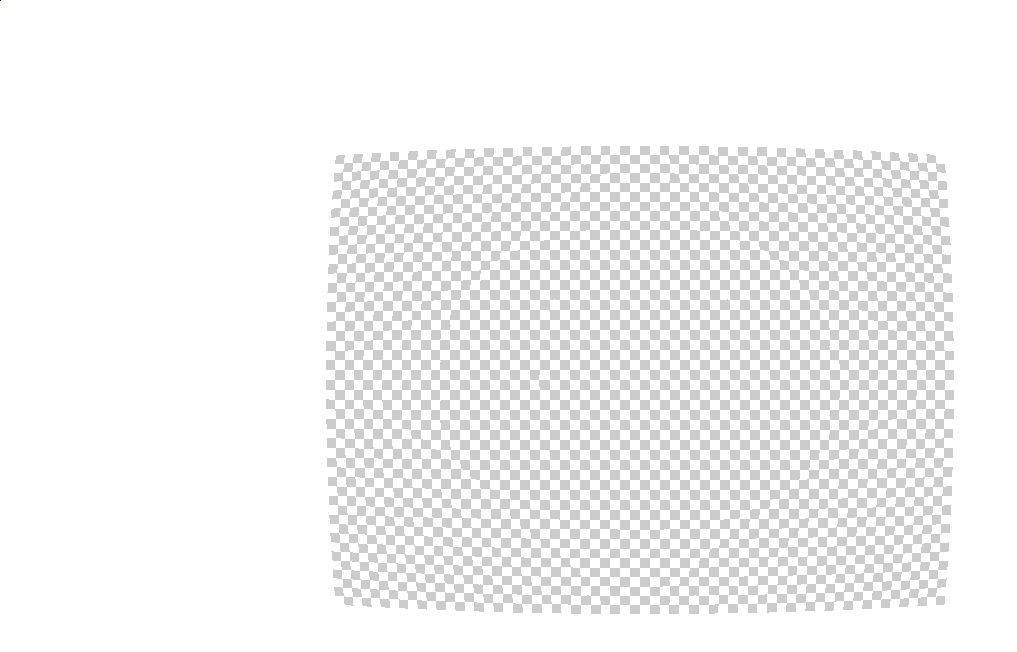
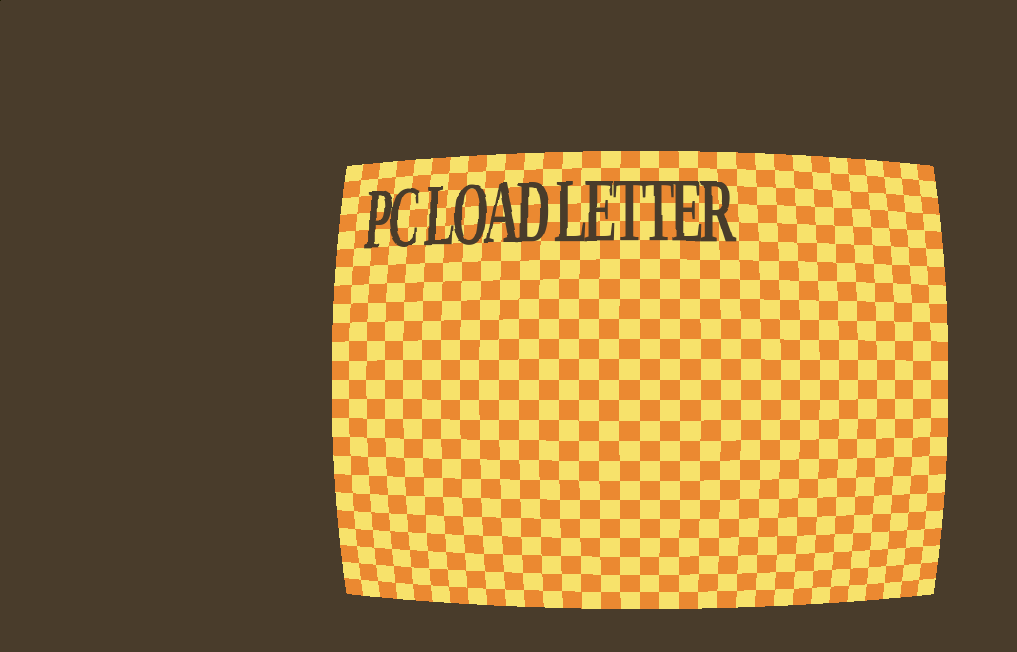
Before and after one commit to unframework/wick, a Preact app: page / in a window 1280 px wide. Shown: the top 652 px of the page, without its empty margins (0-1017 px from the left). Built offline with nearby package versions, Linux system fonts and the light colour scheme.

Commit message:
Trying test display graphics

```diff
--- a/src/components/App.scss
+++ b/src/components/App.scss
@@ -6,4 +6,15 @@
   width: 100%;
   height: 100%;
   padding-bottom: 40px;
+
+  background: #493c2b;
+
+  &__screen {
+    > text {
+      font-size: 50px;
+      font-weight: bold;
+      fill: #493c2b;
+      letter-spacing: -4px;
+    }
+  }
 }
--- a/src/components/App.tsx
+++ b/src/components/App.tsx
@@ -25,17 +25,29 @@ export const App: FunctionalComponent = () => {
             width="20"
             height="20"
             patternUnits="userSpaceOnUse"
+            viewBox="0 0 20 20"
           >
-            <rect fill="#ccc" x="0" width="10" height="10" y="0"></rect>
-            <rect fill="#ccc" x="10" width="10" height="10" y="10"></rect>
+            <rect fill="#f7e26b" x="0" width="10" height="10" y="0"></rect>
+            <rect fill="#f7e26b" x="10" width="10" height="10" y="10"></rect>
           </pattern>
 
           {crtFilterNode &&
             cloneElement(crtFilterNode, { id: 'displacementFilter' })}
         </defs>
+        <g transform="scale(2, 2)">
+          <g style="filter: url(#displacementFilter)" className="App__screen">
+            <rect width="320" height="240" fill="#eb8931" />
+            <rect width="320" height="240" fill="url(#checkerboardPattern)" />
 
-        <g style="filter: url(#displacementFilter)">
-          <rect width="640" height="480" fill="url(#checkerboardPattern)" />
+            <text
+              x="15"
+              y="50"
+              transform="scale(0.5, 1)"
+              transform-origin="15 120"
+            >
+              PC LOAD LETTER
+            </text>
+          </g>
         </g>
       </svg>
     </div>
```
